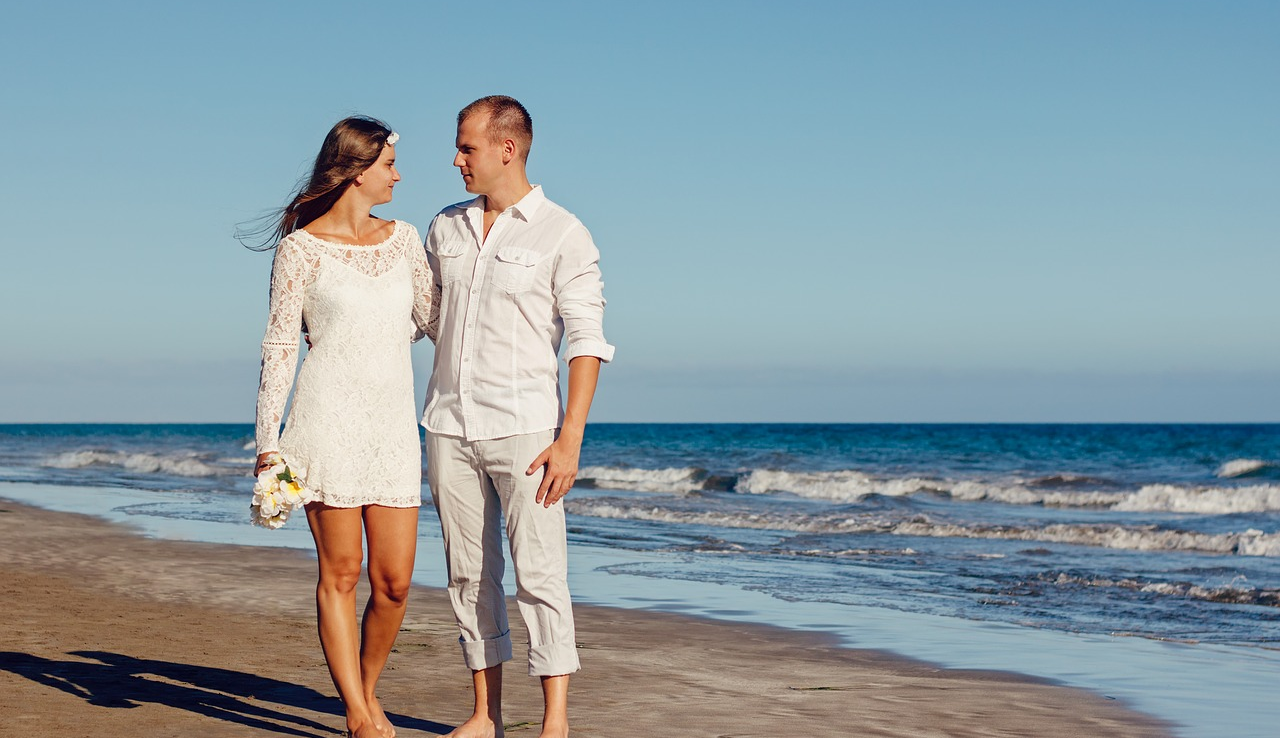
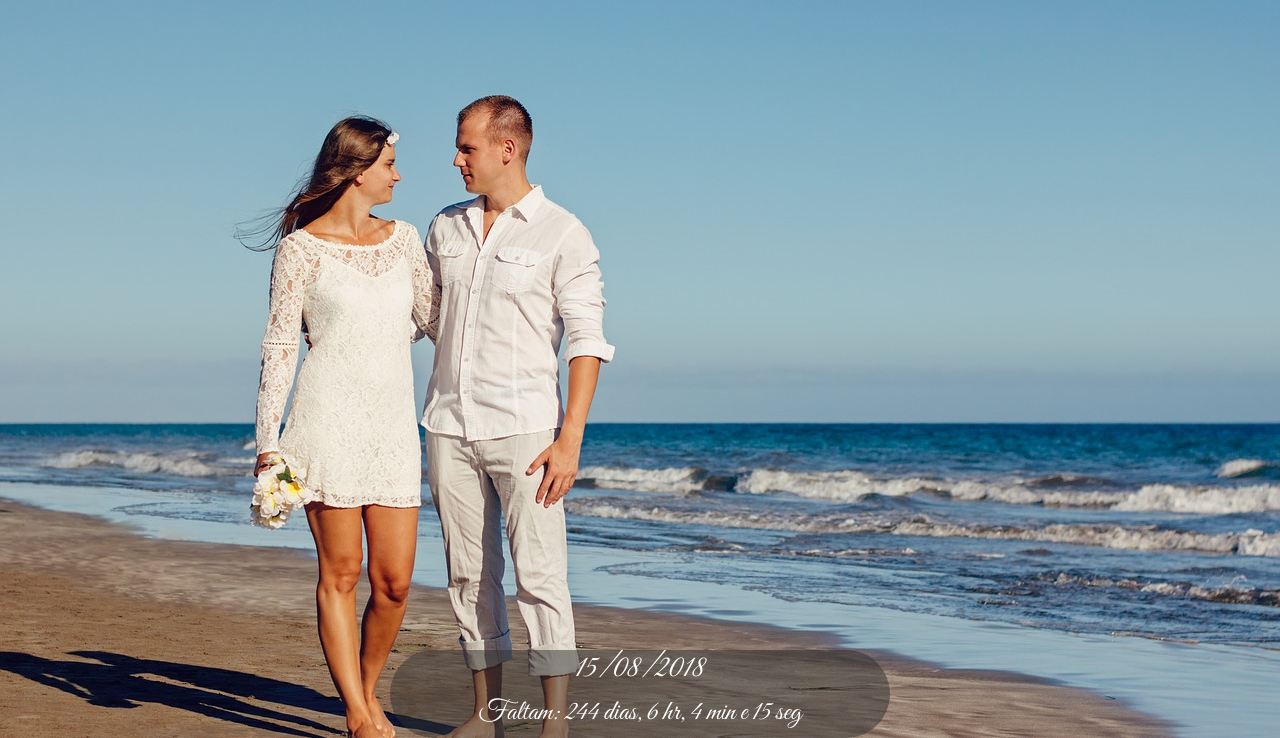
Before and after one commit to evertonrodrigues16/evertonrodrigues16.github.io, a plain HTML site: page index.html in a window 1280 px wide. Shown: the part 62-800 px from the top of the page. Drawn offline with nearby package versions, Linux system fonts and the light colour scheme; some packages are replaced by stand-ins of ours.

Commit message:
insercao do contador

```diff
--- a/css/style.css
+++ b/css/style.css
@@ -63,13 +63,21 @@ header{
     top: 0;
     left: 0;
     width: 100%;
-    min-height: 140px;
-    background-color: #2e2e2e;
-    color: rgb(255, 255, 255);
+    height: 20%;
+    background-color: #ffffff;
+    color: rgb(0, 0, 0);
 }
 div.row.justify-content-center{
     margin: 0;
  }
+.titulo-home{
+    background-color: rgba(46, 46, 46, 0.5);
+    color: rgb(255, 255, 255);
+    font-family: 'Great Vibes', cursive;
+    border-radius: 180px;
+    max-width: 500px;
+ }
+
 /*.titulo{
     width: 500px;
     height: 150px;
--- a/index.html
+++ b/index.html
@@ -12,7 +12,7 @@
     </head>
     <body>
         <main>
-            <header>
+            <header class="d-flex align-items-end h-100">
                 <nav class="navbar fixed-top navbar-expand-lg navbar-light bg-light">
                     <a class="navbar-brand logo" href="index.html"><i class="fas fa-heart"></i> Maria & João</a>
                     <button class="navbar-toggler" type="button" data-toggle="collapse" data-target="#navbarSupportedContent" aria-controls="navbarSupportedContent" aria-expanded="false" aria-label="Toggle navigation">
@@ -64,6 +64,10 @@
                         </ul>
                     </div>
                 </nav>
+                <div class="titulo-home container justify-content-center text-center">
+                    <h2>15/08/2018</h2>
+                    <h3>Faltam: <span id="contador"></span></h3>
+                </div>
             </header>
             <section id="topo" class="topo bgParallax" data-speed="15">
                 <style>
```
